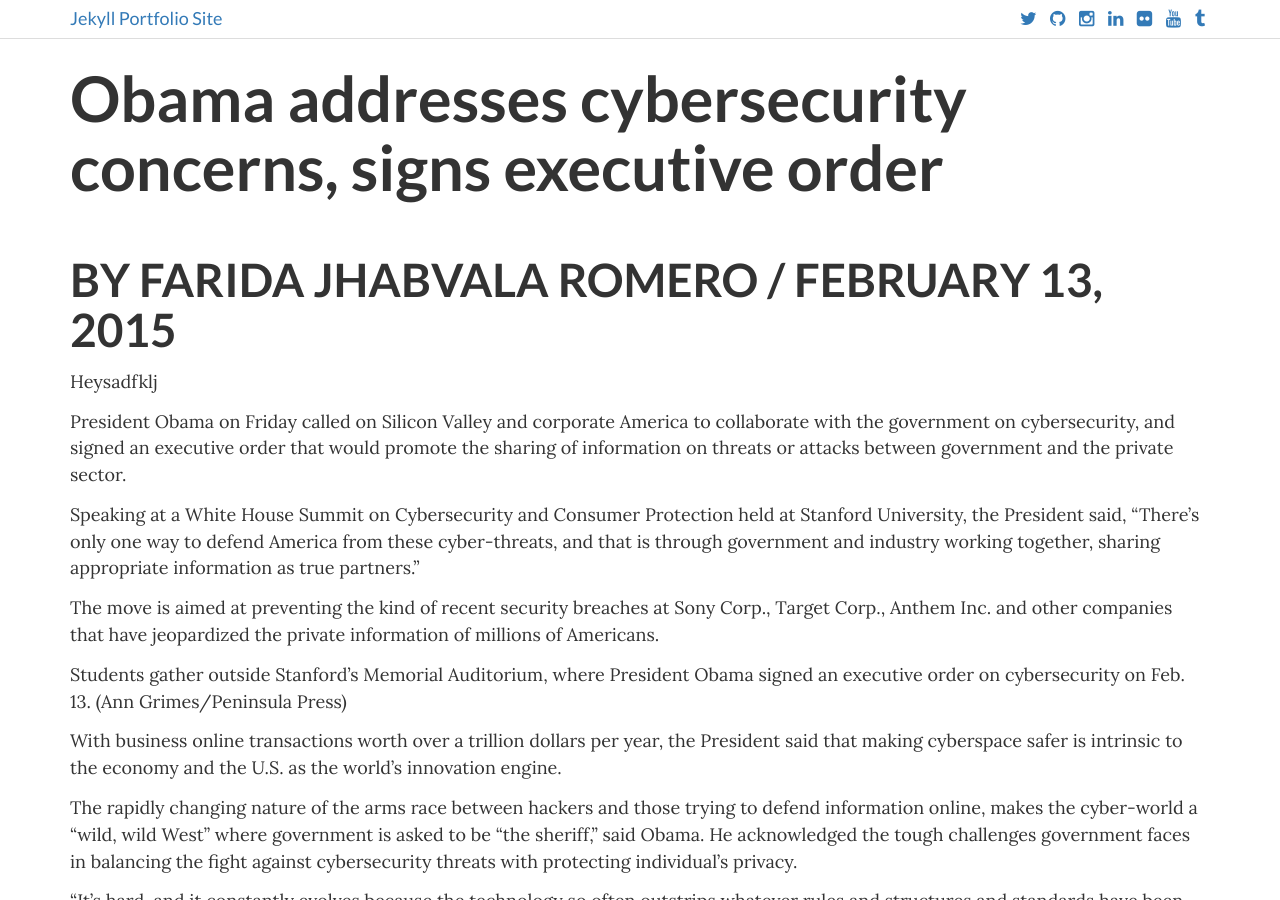
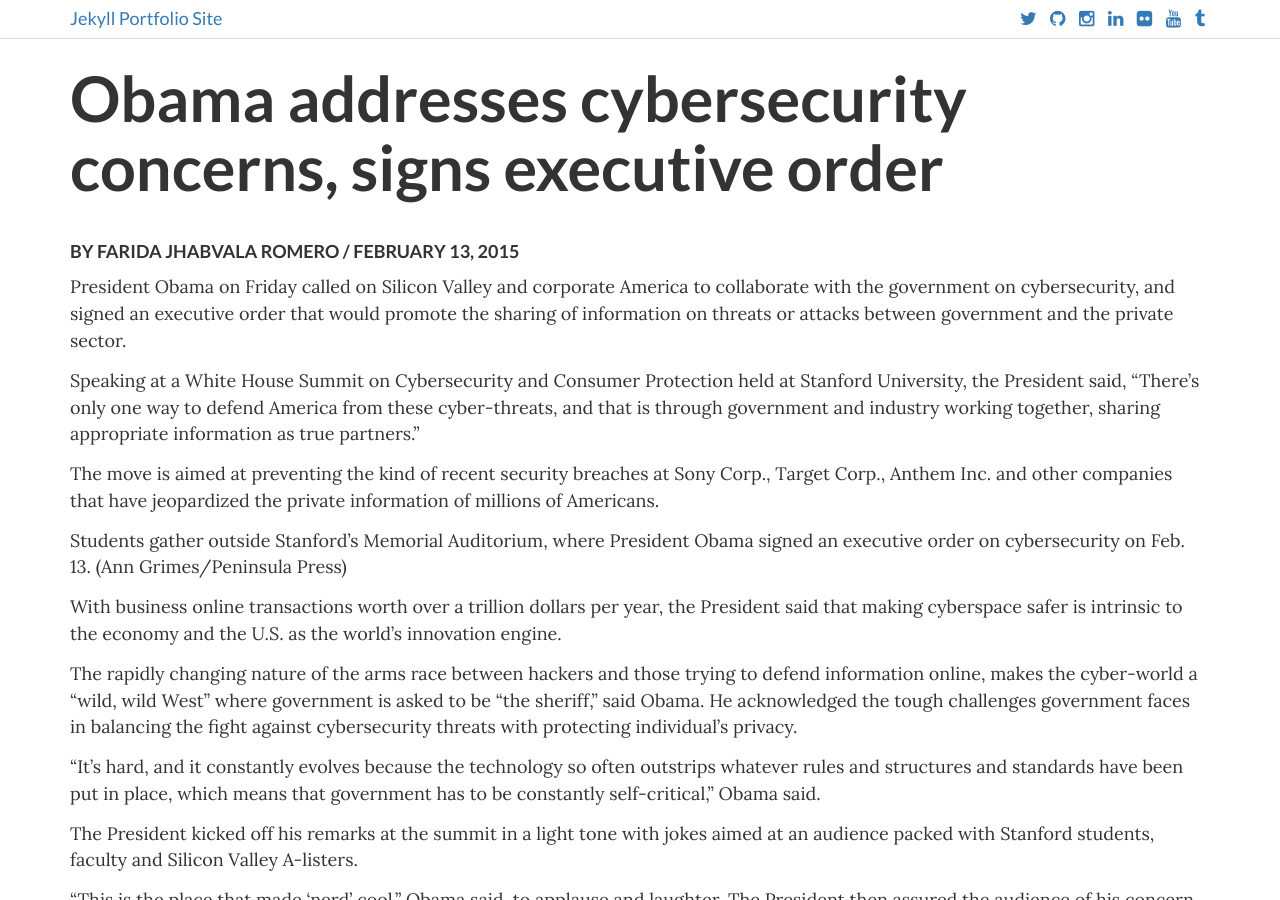
Before and after one commit to FaridaJ/FaridaJ.github.io, a Jekyll site: the page built from _posts/2015-02-13-Obama-addresses-security.md, in a window 1280 px wide and 900 px high. Built offline with Jekyll 4.4.1, drawn with Linux system fonts in a browser that asks for light colours; comment, search, counter and statistics services are not loaded.

Commit message:
first story

```diff
--- a/_posts/2015-02-13-Obama-addresses-security.md
+++ b/_posts/2015-02-13-Obama-addresses-security.md
@@ -2,9 +2,8 @@
 title: "Obama addresses cybersecurity concerns, signs executive order"
 ---
 
-# BY FARIDA JHABVALA ROMERO / FEBRUARY 13, 2015
+##### BY FARIDA JHABVALA ROMERO / FEBRUARY 13, 2015
 
-Heysadfklj
 
 President Obama on Friday called on Silicon Valley and corporate America to collaborate with the government on cybersecurity, and signed an executive order that would promote the sharing of information on threats or attacks between government and the private sector.
 
```
